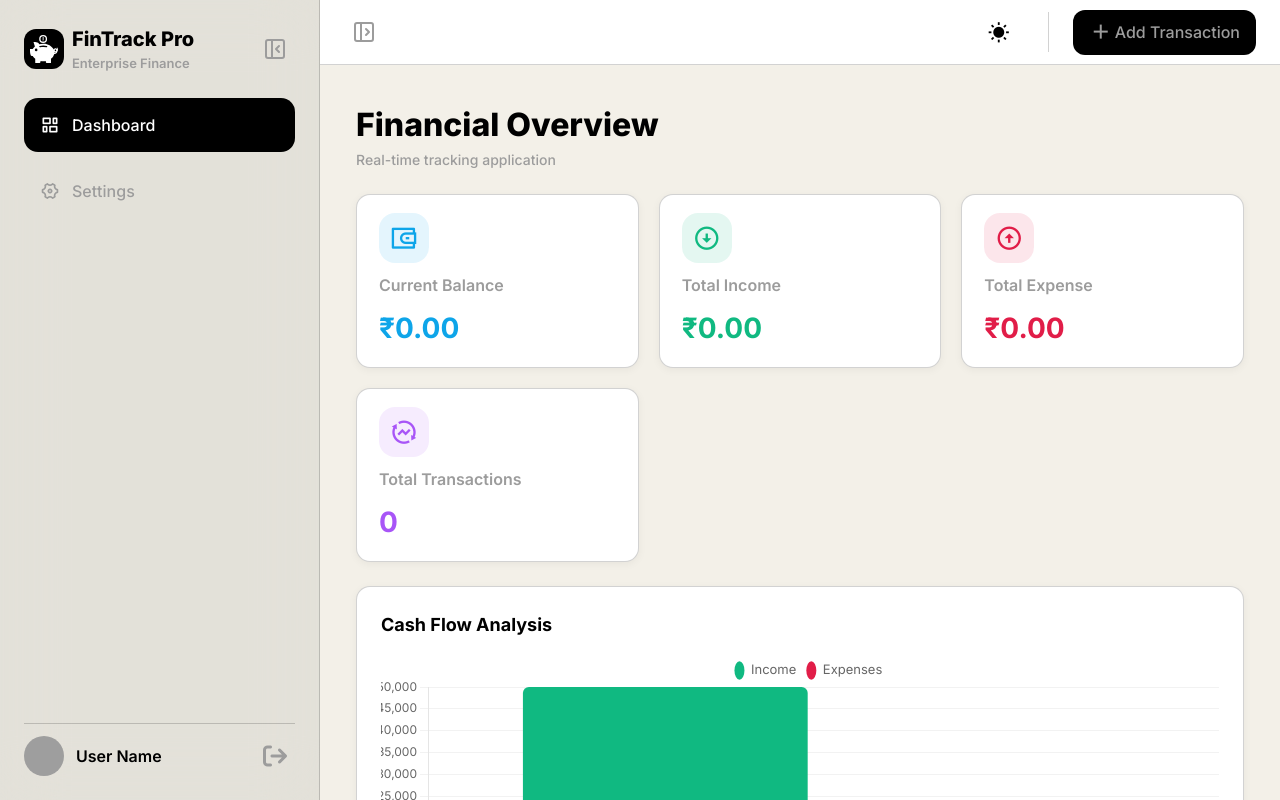
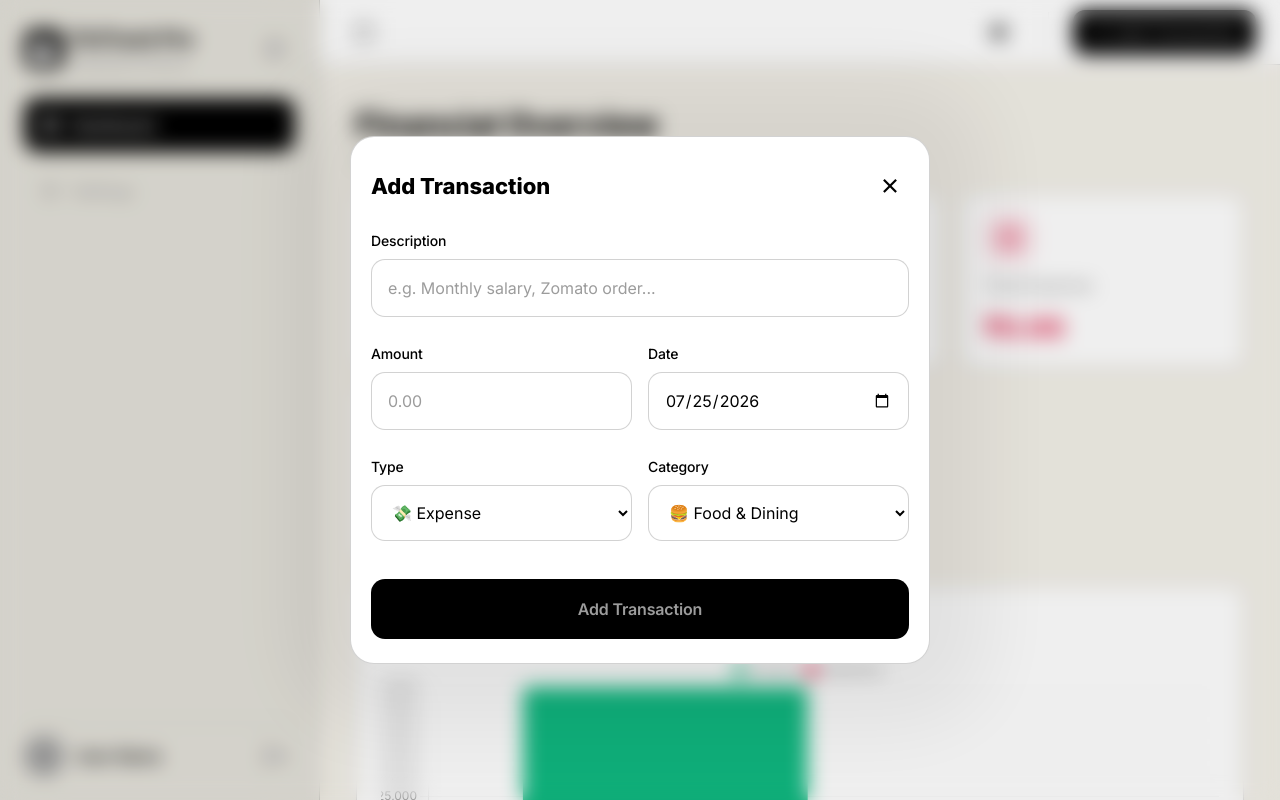
Before and after one commit to Bismay-exe/expense-tracker-redux, a React (Vite) app: page / in a window 1280 px wide. Both pictures are taken after typing "Sample" into the empty fields and a click on the button "Add Transaction". Built offline with nearby package versions, Linux system fonts and the light colour scheme; grey boxes are pictures that could not be loaded.

Commit message:
feat(redux): build Add Transaction modal with form validation and dispatch

```diff
--- /dev/null
+++ b/src/components/dashboard/AddTransactionModal.jsx
@@ -0,0 +1,163 @@
+import React, { useState } from 'react'
+import { useDispatch } from 'react-redux'
+import { addTransaction } from '../../store/transactionsSlice'
+
+const CATEGORIES = [
+  { label: 'Salary',           icon: '💼', color: 'green'  },
+  { label: 'Food & Dining',    icon: '🍔', color: 'orange' },
+  { label: 'Shopping',         icon: '🛍️', color: 'purple' },
+  { label: 'Recharge & Bills', icon: '📱', color: 'blue'   },
+  { label: 'Petrol & Auto',    icon: '⛽', color: 'yellow' },
+  { label: 'Utilities',        icon: '🔌', color: 'cyan'   },
+  { label: 'Entertainment',    icon: '🎬', color: 'pink'   },
+  { label: 'Other',            icon: '📦', color: 'indigo' },
+]
+
+const today = () => new Date().toISOString().split('T')[0]
+
+const AddTransactionModal = ({ isOpen, onClose }) => {
+  const dispatch = useDispatch()
+
+  const [form, setForm] = useState({
+    description: '',
+    amount: '',
+    type: 'expense',
+    category: 'Food & Dining',
+    date: today(),
+  })
+
+  const [error, setError] = useState('')
+
+  const handleChange = (e) => {
+    setForm((prev) => ({ ...prev, [e.target.name]: e.target.value }))
+    setError('')
+  }
+
+  const handleSubmit = (e) => {
+    e.preventDefault()
+
+    if (!form.description.trim()) return setError('Description is required')
+    if (!form.amount || Number(form.amount) <= 0) return setError('Enter a valid amount')
+
+    const cat = CATEGORIES.find((c) => c.label === form.category)
+
+    dispatch(
+      addTransaction({
+        description: form.description.trim(),
+        amount: Number(form.amount),
+        type: form.type,
+        category: form.category,
+        categoryIcon: cat?.icon || '📦',
+        categoryColor: cat?.color || 'indigo',
+        date: new Date(form.date).toLocaleDateString('en-IN', {
+          day: '2-digit',
+          month: 'short',
+          year: 'numeric',
+        }),
+      })
+    )
+
+    setForm({ description: '', amount: '', type: 'expense', category: 'Food & Dining', date: today() })
+    setError('')
+    onClose()
+  }
+
+  if (!isOpen) return null
+
+  return (
+    <div className="add-transaction-screen active" onClick={onClose}>
+      <div
+        className="form-container transaction-form-container"
+        onClick={(e) => e.stopPropagation()}
+      >
+        {/* Header */}
+        <div className="transaction-form-header">
+          <h2 style={{ fontWeight: 800, fontSize: '22px' }}>Add Transaction</h2>
+          <button className="close-btn" type="button" onClick={onClose}>
+            <i className="ri-close-line"></i>
+          </button>
+        </div>
+
+        {/* Form */}
+        <form className="transaction-form" onSubmit={handleSubmit}>
+
+          {/* Description */}
+          <div className="input-box full-width">
+            <label htmlFor="tx-description">Description</label>
+            <input
+              type="text"
+              id="tx-description"
+              name="description"
+              placeholder="e.g. Monthly salary, Zomato order..."
+              value={form.description}
+              onChange={handleChange}
+            />
+          </div>
+
+          {/* Amount */}
+          <div className="input-box">
+            <label htmlFor="tx-amount">Amount</label>
+            <input
+              type="number"
+              id="tx-amount"
+              name="amount"
+              placeholder="0.00"
+              min="0"
+              step="0.01"
+              value={form.amount}
+              onChange={handleChange}
+            />
+          </div>
+
+          {/* Date */}
+          <div className="input-box">
+            <label htmlFor="tx-date">Date</label>
+            <input
+              type="date"
+              id="tx-date"
+              name="date"
+              value={form.date}
+              onChange={handleChange}
+            />
+          </div>
+
+          {/* Type */}
+          <div className="input-box">
+            <label htmlFor="tx-type">Type</label>
+            <select id="tx-type" name="type" value={form.type} onChange={handleChange}>
+              <option value="income">💹 Income</option>
+              <option value="expense">💸 Expense</option>
+            </select>
+          </div>
+
+          {/* Category */}
+          <div className="input-box">
+            <label htmlFor="tx-category">Category</label>
+            <select id="tx-category" name="category" value={form.category} onChange={handleChange}>
+              {CATEGORIES.map((c) => (
+                <option key={c.label} value={c.label}>
+                  {c.icon} {c.label}
+                </option>
+              ))}
+            </select>
+          </div>
+
+          {/* Error */}
+          {error && (
+            <p className="full-width" style={{ color: 'var(--red)', fontSize: '0.85rem', fontWeight: 600 }}>
+              {error}
+            </p>
+          )}
+
+          {/* Submit */}
+          <button type="submit" className="btn-submit full-width">
+            Add Transaction
+          </button>
+
+        </form>
+      </div>
+    </div>
+  )
+}
+
+export default AddTransactionModal
--- a/src/components/layout/Navbar.jsx
+++ b/src/components/layout/Navbar.jsx
@@ -1,7 +1,7 @@
 import React from 'react'
 import { useTheme } from '../../contexts/ThemeContext'
 
-const Navbar = () => {
+const Navbar = ({ openModal }) => {
   const { theme, toggleTheme } = useTheme()
   return (
     <nav id="navbar">
@@ -40,7 +40,7 @@ const Navbar = () => {
 
         <div className="separator"></div>
 
-        <button id="addTransactionBtn" type="button">
+        <button id="addTransactionBtn" type="button" onClick={openModal}>
           <i className="ri-add-line"></i>
           <span>Add Transaction</span>
         </button>
--- a/src/layouts/MainLayout.jsx
+++ b/src/layouts/MainLayout.jsx
@@ -1,17 +1,25 @@
-import React from 'react'
+import React, { useState } from 'react'
 import { Outlet } from 'react-router'
 import Sidebar from '../components/layout/Sidebar'
 import Navbar from '../components/layout/Navbar'
+import AddTransactionModal from '../components/dashboard/AddTransactionModal'
 
 const MainLayout = () => {
+  const [isModalOpen, setIsModalOpen] = useState(false)
+
   return (
     <main className="main-container">
       <Sidebar />
 
       <div className="main-page">
-        <Navbar />
+        <Navbar openModal={() => setIsModalOpen(true)} />
         <Outlet />
       </div>
+
+      <AddTransactionModal
+        isOpen={isModalOpen}
+        onClose={() => setIsModalOpen(false)}
+      />
     </main>
   )
 }
```
